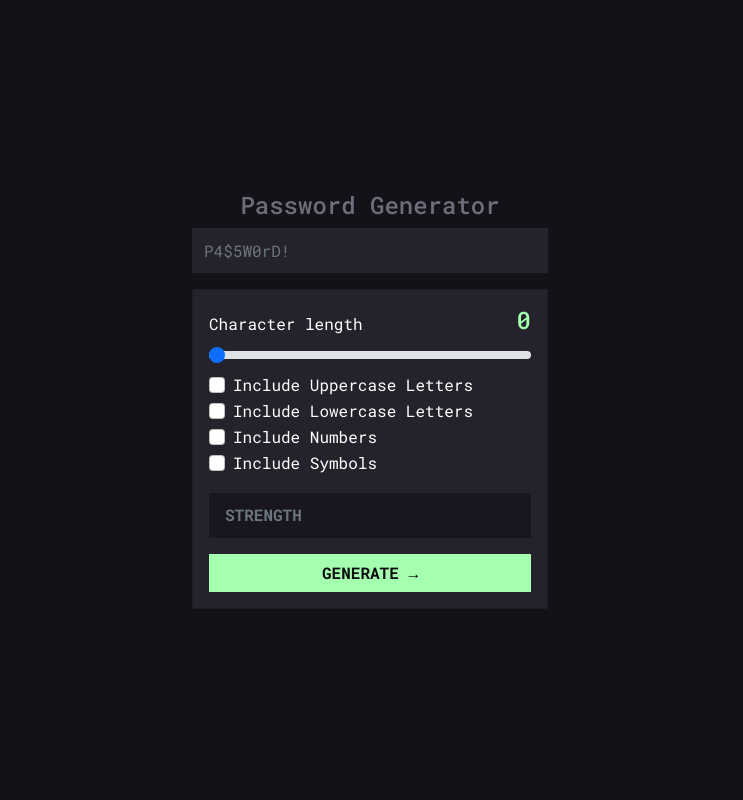
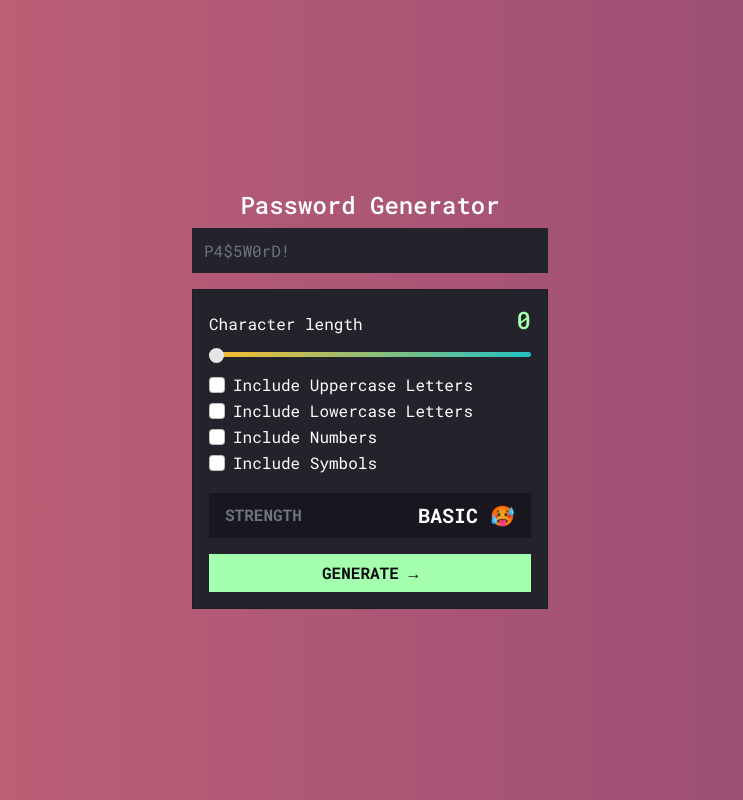
Before and after one commit to Omyy27/passGenerator, a React (Create React App) app: page / in a window 1280 px wide. Shown: the whole page, without its empty margins (270-1013 px from the left). Built offline with nearby package versions, Linux system fonts and the light colour scheme.

Commit message:
More Styles

```diff
--- a/src/components/cardGenerator.jsx
+++ b/src/components/cardGenerator.jsx
@@ -13,7 +13,8 @@ const CardGenerator = () => {
           </div>
           <div className="col-12">
             <Form.Range
-            //  bsPrefix="rangeForm"
+              //  bsPrefix="rangeForm"
+              className="slider"
               min="0"
               max="24"
               defaultValue={0}
@@ -27,7 +28,6 @@ const CardGenerator = () => {
                 type="checkbox"
                 value=""
                 id="uppercase"
-
               />
               <label className="form-check-label" htmlFor="uppercase">
                 Include Uppercase Letters
@@ -40,7 +40,6 @@ const CardGenerator = () => {
                 type="checkbox"
                 value=""
                 id="lowercase"
-
               />
               <label className="form-check-label" htmlFor="lowercase">
                 Include Lowercase Letters
@@ -53,7 +52,6 @@ const CardGenerator = () => {
                 type="checkbox"
                 value=""
                 id="numbers"
-
               />
               <label className="form-check-label" htmlFor="numbers">
                 Include Numbers
@@ -66,7 +64,6 @@ const CardGenerator = () => {
                 type="checkbox"
                 value=""
                 id="symbols"
-
               />
               <label className="form-check-label" htmlFor="symbols">
                 Include Symbols
@@ -75,9 +72,13 @@ const CardGenerator = () => {
           </div>
           <div className="col-12 px-3 d-flex flex-row flex-wrap justify-content-between align-items-center content-strength my-3">
             <span className="text-muted fw-bold">STRENGTH</span>
-            <div></div>
+            <div>
+              <h5 className="text-white fw-bold m-0">BASIC 🥵</h5>
+            </div>
           </div>
-          <button type="button" class="btn btn-success btn-block rounded-0">GENERATE →</button>
+          <button type="button" className="btn btn-success btn-block rounded-0">
+            GENERATE →
+          </button>
         </div>
       </div>
     </>
--- a/src/styles/App.css
+++ b/src/styles/App.css
@@ -3,10 +3,33 @@
 body{
   background: #131218;
   font-family: 'Roboto Mono', monospace;
+  background: linear-gradient(270deg, #3a1c71, #d76d77, #ffaf7b);
+  background-size: 600% 600%;
+
+  -webkit-animation: glitch 9s ease infinite;
+  -moz-animation: glitch 9s ease infinite;
+  animation: glitch 9s ease infinite;
+}
+
+
+@-webkit-keyframes glitch {
+  0%{background-position:0% 50%}
+  50%{background-position:100% 50%}
+  100%{background-position:0% 50%}
+}
+@-moz-keyframes glitch {
+  0%{background-position:0% 50%}
+  50%{background-position:100% 50%}
+  100%{background-position:0% 50%}
+}
+@keyframes glitch {
+  0%{background-position:0% 50%}
+  50%{background-position:100% 50%}
+  100%{background-position:0% 50%}
 }
 
 .title{
-  color: #6f6d7c;
+  color: #fff;
 }
 
 .form-control{
@@ -29,14 +52,6 @@ body{
 .card{
   border-radius: 0;
   background-color: #24232B;
-}
-
-input[type="range"] {
-  -webkit-appearance: none;
-  appearance: none;
-  background: transparent;
-  cursor: pointer;
-  /* width: 15rem; */
 }
 
 .form-check-input:checked {
@@ -67,3 +82,40 @@ input[type="range"] {
   background-color: transparent;
   border-color: #a4ffaf;
 }
+
+input[type=range]::-webkit-slider-runnable-track {
+  -webkit-appearance: none;
+  background: rgb(253,187,45);
+background: -moz-linear-gradient(90deg, rgba(253,187,45,1) 0%, rgba(34,193,195,1) 100%);
+background: -webkit-linear-gradient(90deg, rgba(253,187,45,1) 0%, rgba(34,193,195,1) 100%);
+background: linear-gradient(90deg, rgba(253,187,45,1) 0%, rgba(34,193,195,1) 100%);
+filter: progid:DXImageTransform.Microsoft.gradient(startColorstr="#fdbb2d",endColorstr="#22c1c3",GradientType=1);
+  height: 5px;
+  }
+  input[type=range]:focus {
+  outline: none;
+  }
+  input[type=range]::-moz-range-track {
+  -moz-appearance: none;
+  background: rgb(253,187,45);
+  background: -moz-linear-gradient(90deg, rgba(253,187,45,1) 0%, rgba(34,193,195,1) 100%);
+  background: -webkit-linear-gradient(90deg, rgba(253,187,45,1) 0%, rgba(34,193,195,1) 100%);
+  background: linear-gradient(90deg, rgba(253,187,45,1) 0%, rgba(34,193,195,1) 100%);
+  filter: progid:DXImageTransform.Microsoft.gradient(startColorstr="#fdbb2d",endColorstr="#22c1c3",GradientType=1);
+  height: 5px;
+  }
+.slider::-webkit-slider-thumb {
+  -webkit-appearance: none;
+  appearance: none;
+  width: 15px;
+  height: 15px;
+  background: #e6e6ea;
+  cursor: pointer;
+}
+
+.slider::-moz-range-thumb {
+  width: 15px;
+  height: 15px;
+  background: #e6e6ea;
+  cursor: pointer;
+}
```
